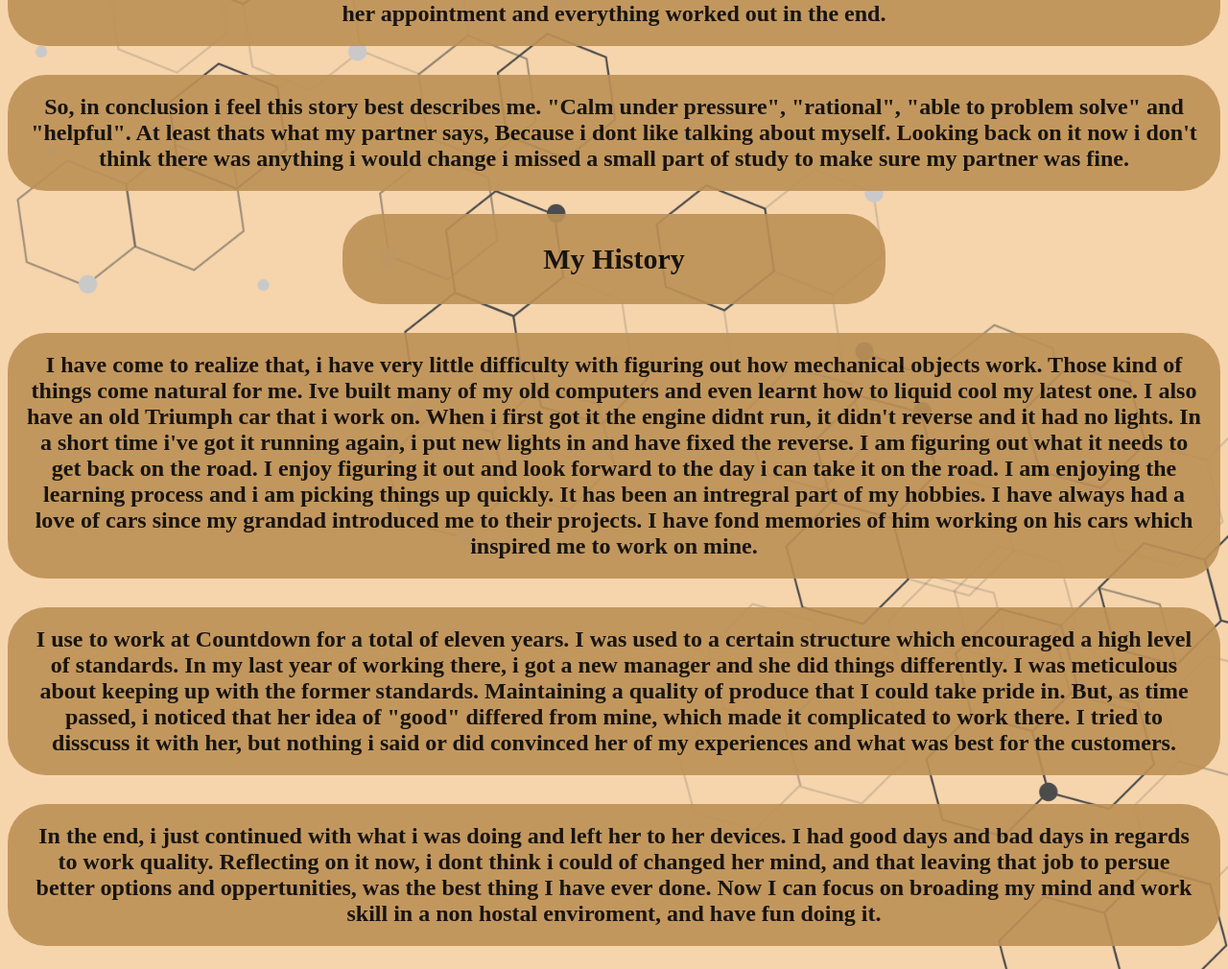
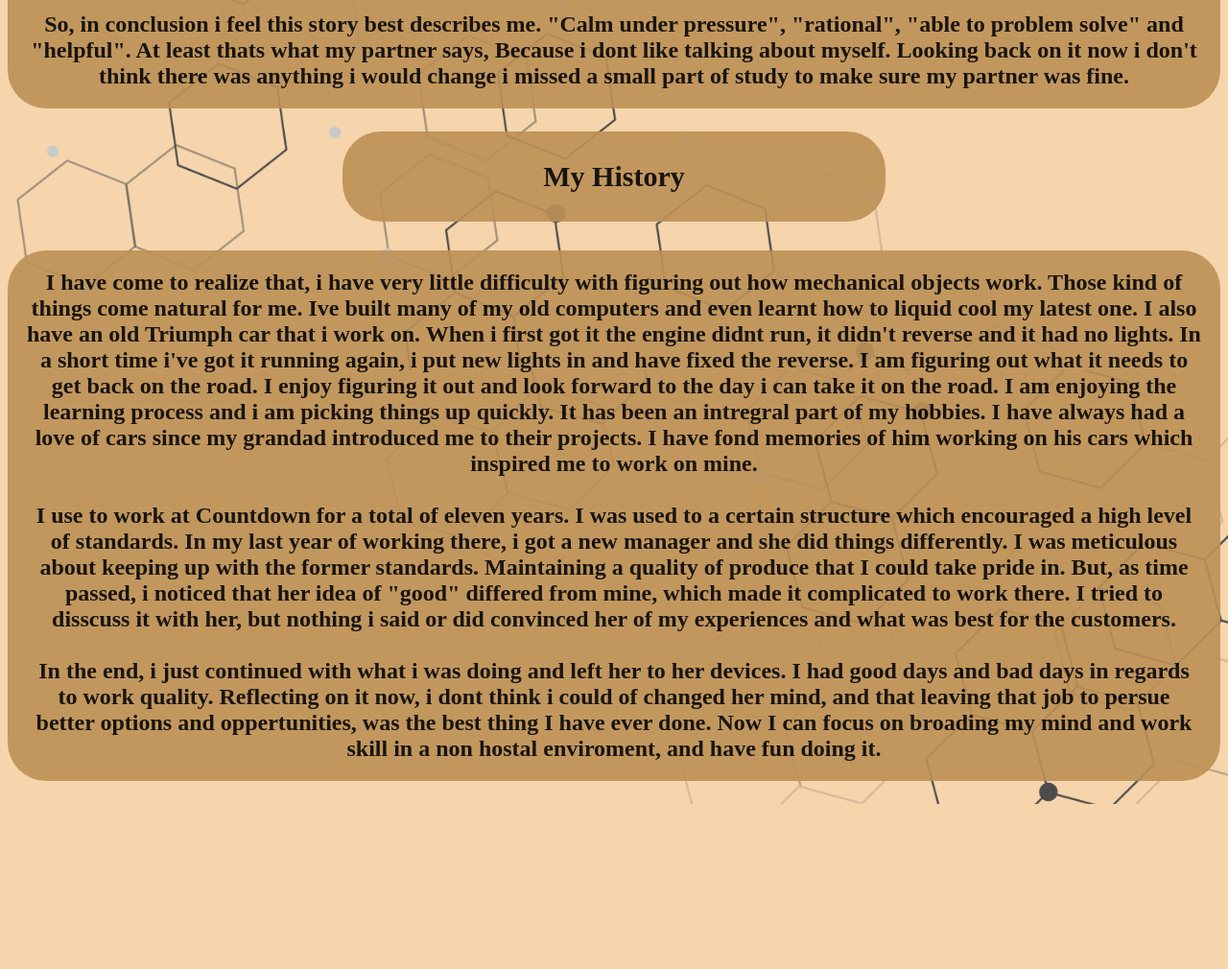
Before and after one commit to karl-young/Karl-Young.github.io, a plain HTML site: page blog/identity.html in a window 1280 px wide. Shown: the part 894-1904 px from the top of the page at 96% size. After the commit the page ends 1732 px from the top, so only its background shows below. Drawn offline with Linux system fonts and the light colour scheme.

Commit message:
Changed text around to look better

```diff
--- a/blog/identity.html
+++ b/blog/identity.html
@@ -21,9 +21,8 @@
         discribe who i am. Eg; i had to choose from a series of word
         associations that inclueded personility traits i do not have. Therefore
         i would like to describe myself using an example of something that
-        happend this morning...
-      </p>
-      <p class="intro">
+        happend this morning...<br />
+        <br />
         My partener has always described me as a level headed, generous person,
         contrasted against her firery, hotheaded personality. A perfect example
         would have been this morning. She got up early because she had to catch
@@ -47,9 +46,9 @@
         her appointment which would give her more time to look for her card
         without having to rush. Now that she was calm, she carefully went
         through her jackets again and found the card. She thanked me for my help
-        and i took her to her appointment and everything worked out in the end.
-      </p>
-      <p class="intro">
+        and i took her to her appointment and everything worked out in the
+        end.<br />
+        <br />
         So, in conclusion i feel this story best describes me. "Calm under
         pressure", "rational", "able to problem solve" and "helpful". At least
         thats what my partner says, Because i dont like talking about myself.
@@ -72,9 +71,8 @@
         things up quickly. It has been an intregral part of my hobbies. I have
         always had a love of cars since my grandad introduced me to their
         projects. I have fond memories of him working on his cars which inspired
-        me to work on mine.
-      </p>
-      <p class="intro">
+        me to work on mine.<br />
+        <br />
         I use to work at Countdown for a total of eleven years. I was used to a
         certain structure which encouraged a high level of standards. In my last
         year of working there, i got a new manager and she did things
@@ -83,9 +81,8 @@
         But, as time passed, i noticed that her idea of "good" differed from
         mine, which made it complicated to work there. I tried to disscuss it
         with her, but nothing i said or did convinced her of my experiences and
-        what was best for the customers.
-      </p>
-      <p class="intro">
+        what was best for the customers.<br />
+        <br />
         In the end, i just continued with what i was doing and left her to her
         devices. I had good days and bad days in regards to work quality.
         Reflecting on it now, i dont think i could of changed her mind, and that
```
